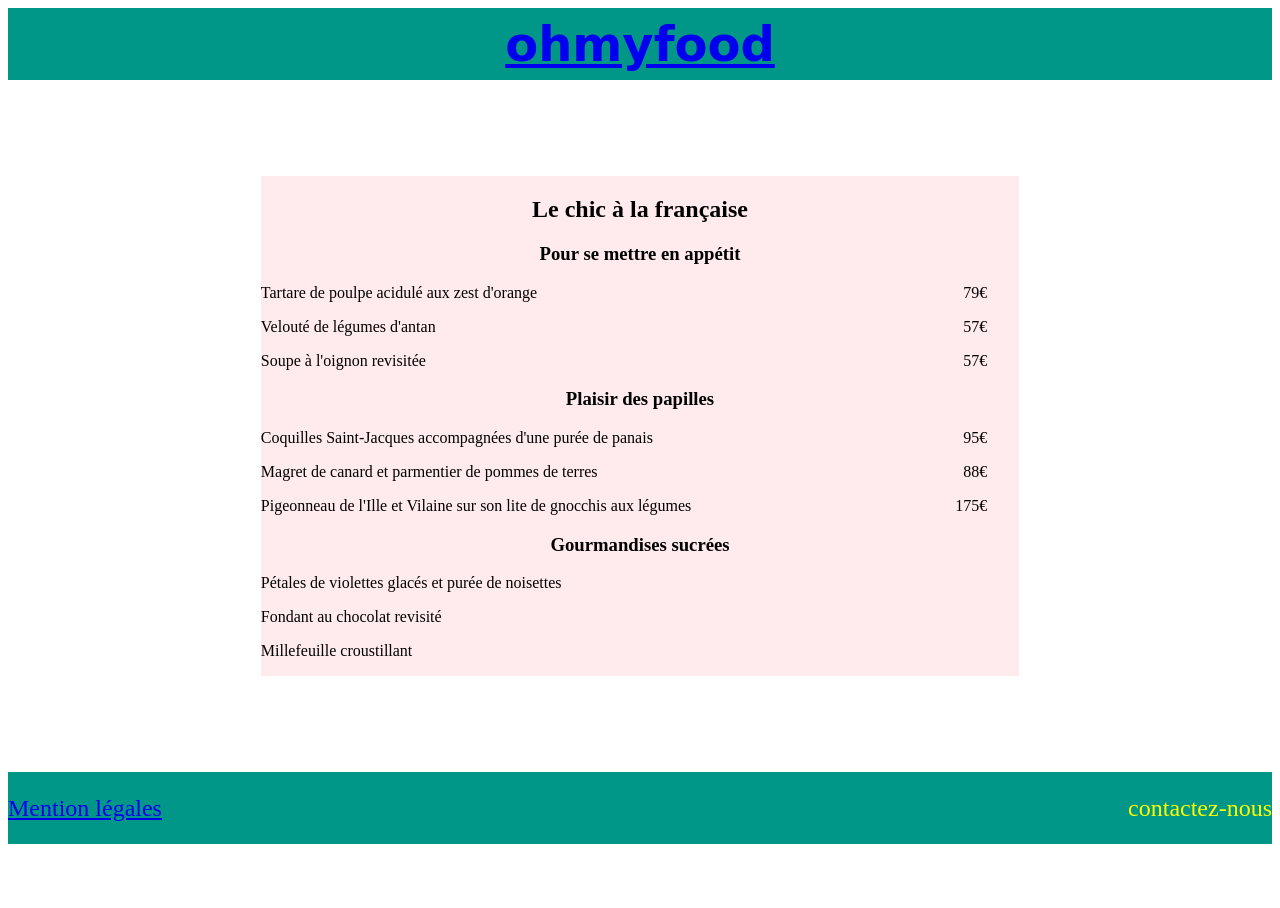
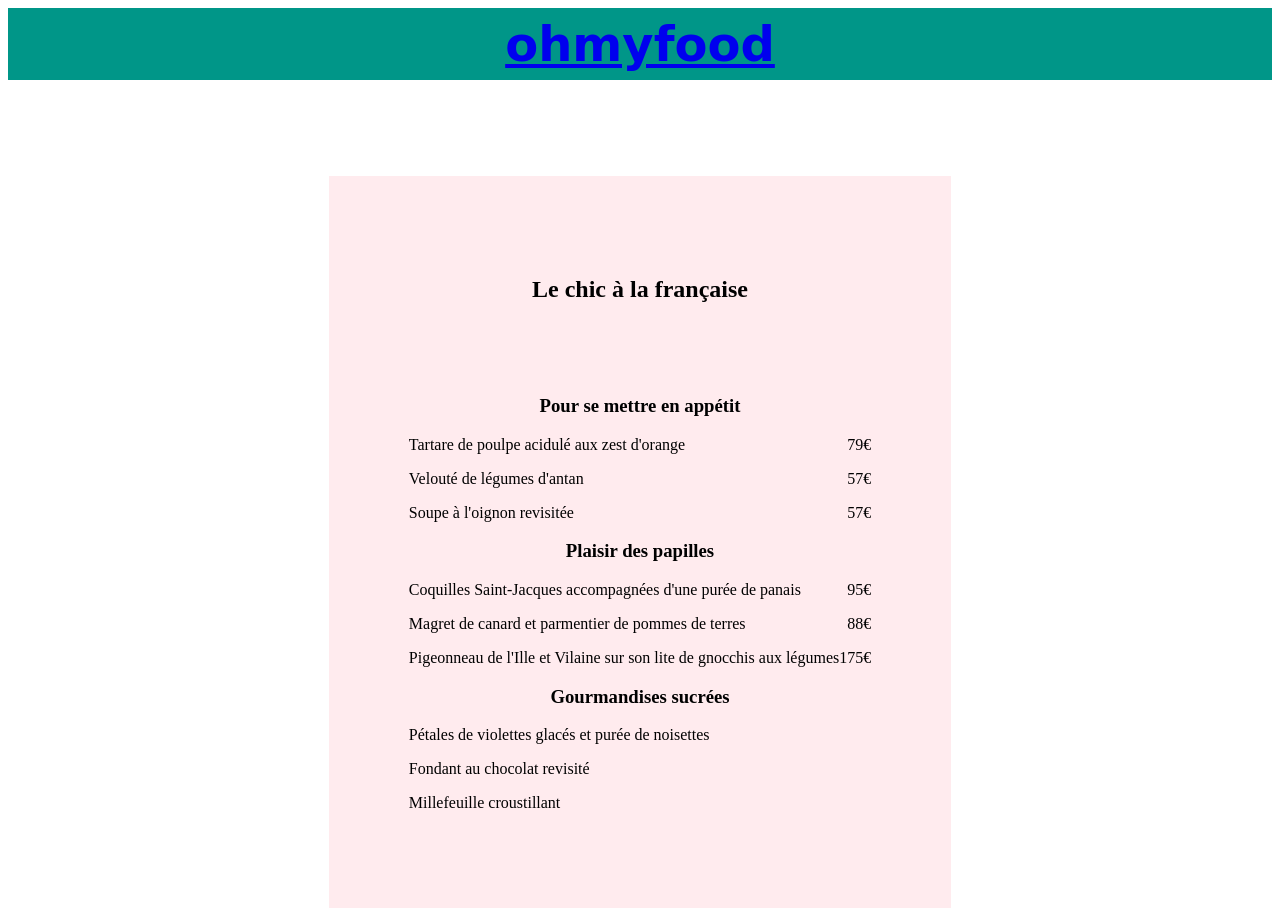
Before and after one commit to Ludd971/ChotkanLudovic_3_07072020, a website: page html/menu2.html in a window 1280 px wide. Shown: the top 908 px of the page. Before the commit the page ends 852 px from the top, so only its background shows below. Drawn offline with Linux system fonts and the light colour scheme.

Commit message:
Forme des menus

```diff
--- a/style.css
+++ b/style.css
@@ -124,7 +124,13 @@ footer{
 }
 .menu__2{
 	background-color: #ffebee;
-	width: 60%;
+	justify-content: center;
+	/*width: 60%;*/
+	padding: 5em;
+
+}
+#menu__title2{
+	padding-bottom: 3em;
 }
 .menu__3{
 	background-color: #EEEEEE;
@@ -136,7 +142,7 @@ footer{
 }
 .menu__prix{
 	text-align: right;
-	padding-right: 2em;
+	/*padding-right: 2em;*/
 }
 .menu__repas{
 	display: flex;
```
